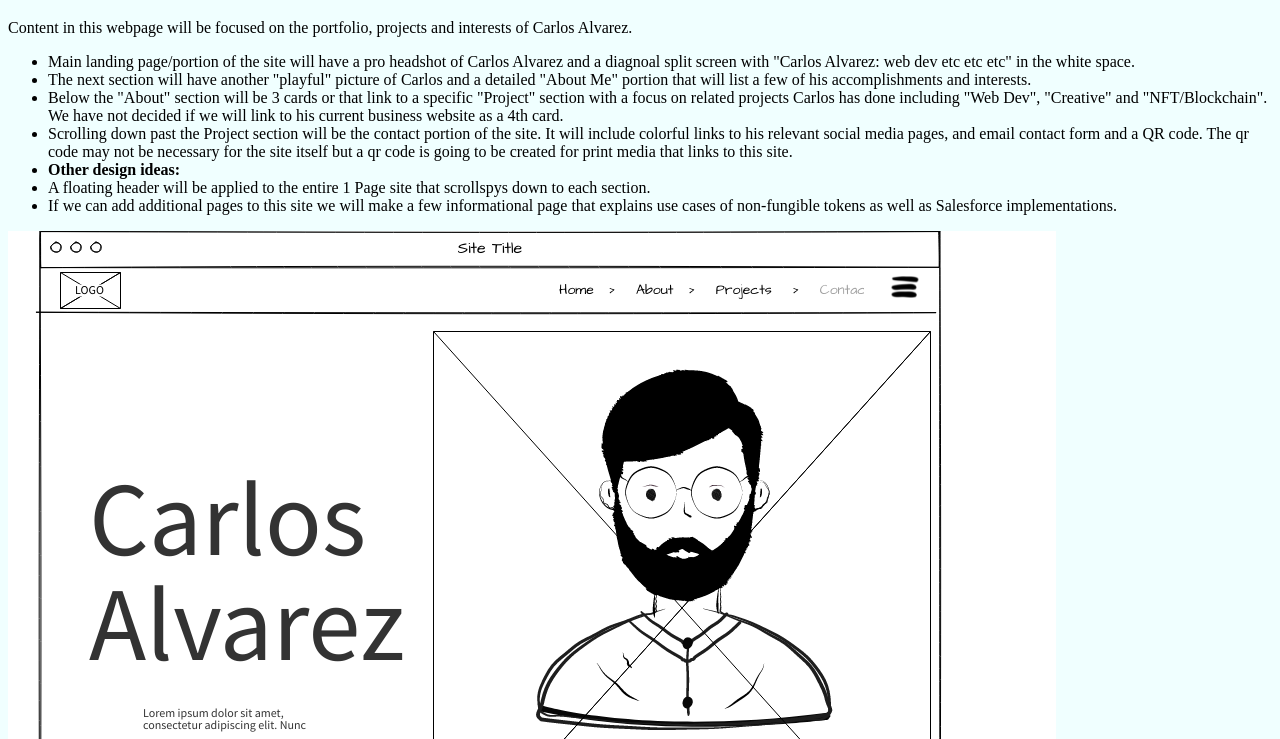
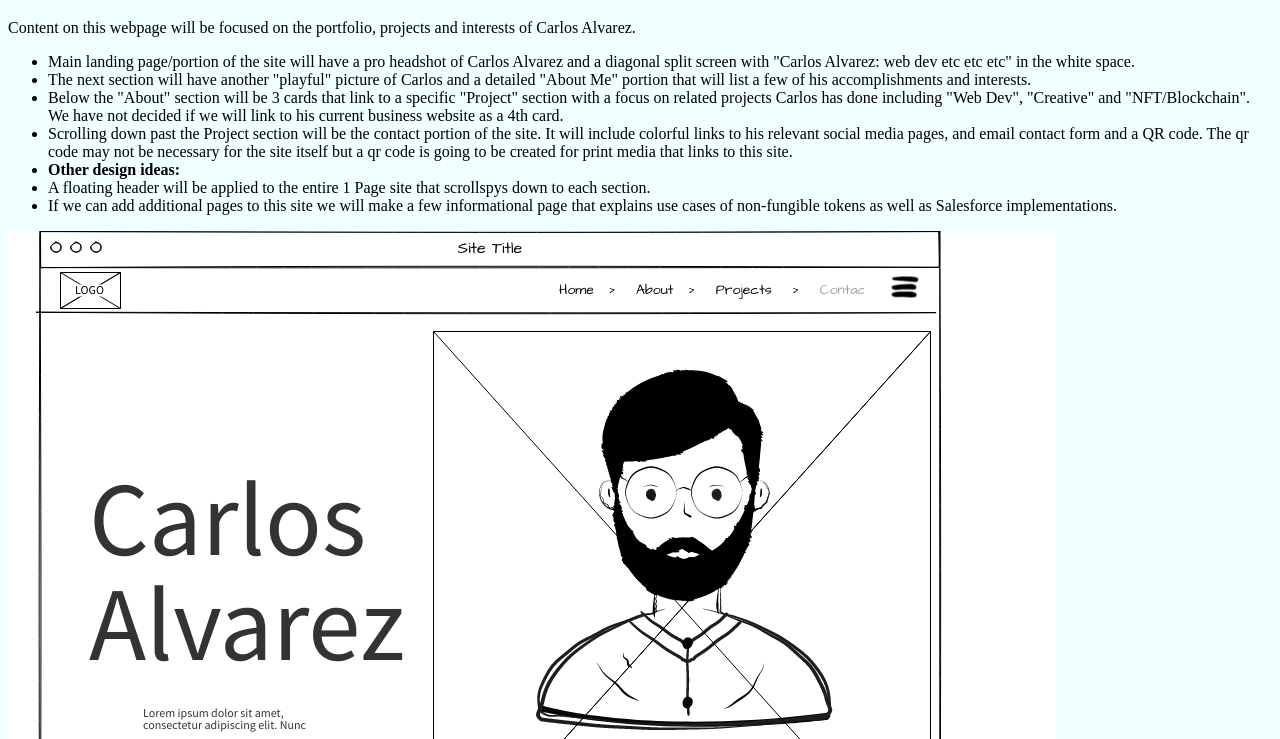
Before and after one commit to CLOVETHEDESTROYER/carlos-alvarez-the-website, a plain HTML site: page public_html/documentation/milestone-2.html in a window 1280 px wide. Shown: the part 61-800 px from the top of the page. Drawn offline with Linux system fonts and the light colour scheme.

Commit message:
Corrected a few spelling errors

```diff
--- a/public_html/documentation/milestone-2.html
+++ b/public_html/documentation/milestone-2.html
@@ -8,11 +8,11 @@
 </head>
 <body>
     <h1> Content Strategy </h1>
-        <p>Content in this webpage will be focused on the portfolio, projects and interests of Carlos Alvarez.</p>
+        <p>Content on this webpage will be focused on the portfolio, projects and interests of Carlos Alvarez.</p>
             <ul>
-                <li>Main landing page/portion of the site will have a pro headshot of Carlos Alvarez and a diagnoal split screen with "Carlos Alvarez: web dev etc etc etc" in the white space.</li>
+                <li>Main landing page/portion of the site will have a pro headshot of Carlos Alvarez and a diagonal split screen with "Carlos Alvarez: web dev etc etc etc" in the white space.</li>
                 <li>The next section will have another "playful" picture of Carlos and a detailed "About Me" portion that will list a few of his accomplishments and interests.</li>
-                <li>Below the "About" section will be 3 cards or  that link to a specific "Project" section with a focus on related projects Carlos has done including "Web Dev", "Creative" and "NFT/Blockchain".  We have not decided if we will link to his current business website as a 4th card.</li>
+                <li>Below the "About" section will be 3 cards that link to a specific "Project" section with a focus on related projects Carlos has done including "Web Dev", "Creative" and "NFT/Blockchain".  We have not decided if we will link to his current business website as a 4th card.</li>
                 <li>Scrolling down past the Project section will be the contact portion of the site.  It will include colorful links to his relevant social media pages, and email contact form and a QR code.  The qr code may not be necessary for the site itself but a qr code is going to be created for print media that links to this site.</li>
                 <li><strong>Other design ideas:</strong></li>
                 <li>A floating header will be applied to the entire 1 Page site that scrollspys down to each section.</li>
```
